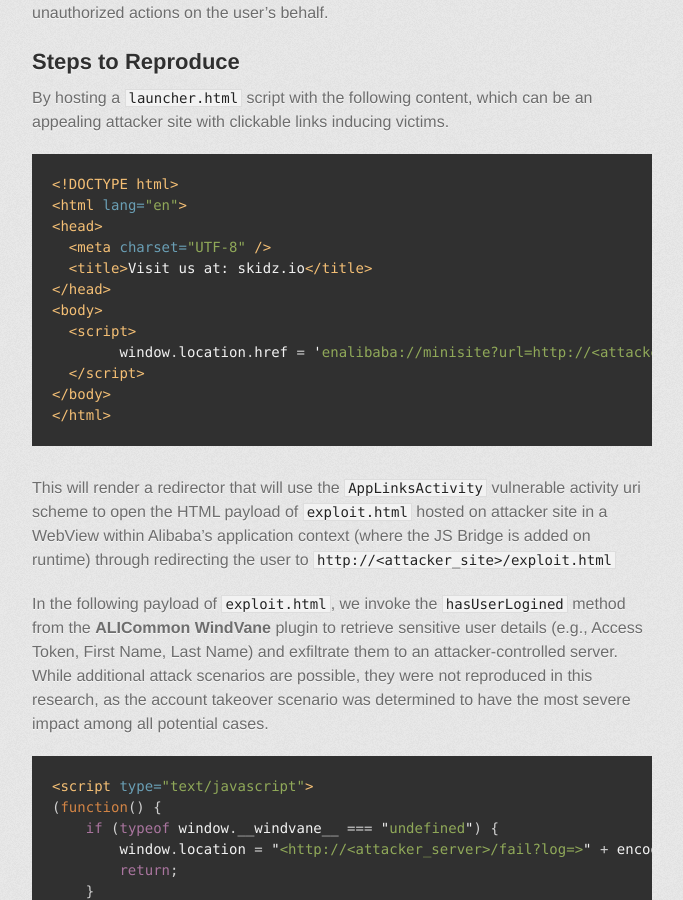
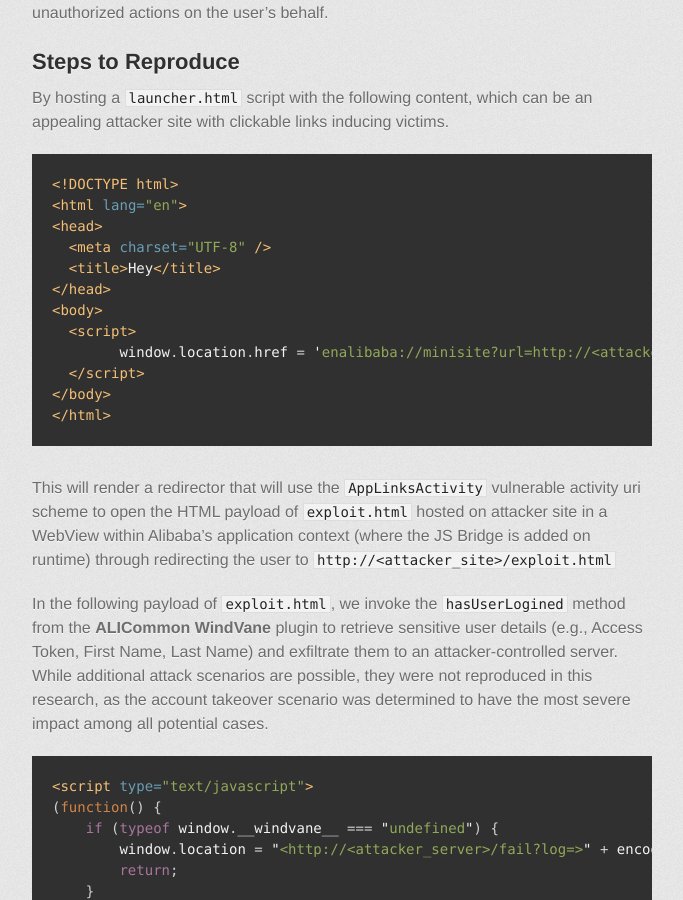
Before and after one commit to J0LGER/bloghub, a Jekyll site: the page built from _posts/2025-08-30-Uncovering-Million-Dollars-Worth-Vulnerability.md, in a window 1280 px wide and 900 px high, scrolled down 1081 px. Shown: the whole window, without its empty margins (298-981 px from the left). Built offline with Jekyll 4.4.1, drawn with Linux system fonts in a browser that asks for light colours; some web fonts are replaced.

Commit message:
chore: small fix

```diff
--- a/_posts/2025-08-30-Uncovering-Million-Dollars-Worth-Vulnerability.md
+++ b/_posts/2025-08-30-Uncovering-Million-Dollars-Worth-Vulnerability.md
@@ -36,7 +36,7 @@ By hosting a `launcher.html` script with the following content, which can be an
 <html lang="en">
 <head>
   <meta charset="UTF-8" />
-  <title>Visit us at: skidz.io</title>
+  <title>Hey</title>
 </head>
 <body>
   <script>
```
Also changed, not shown: 1 other file.
